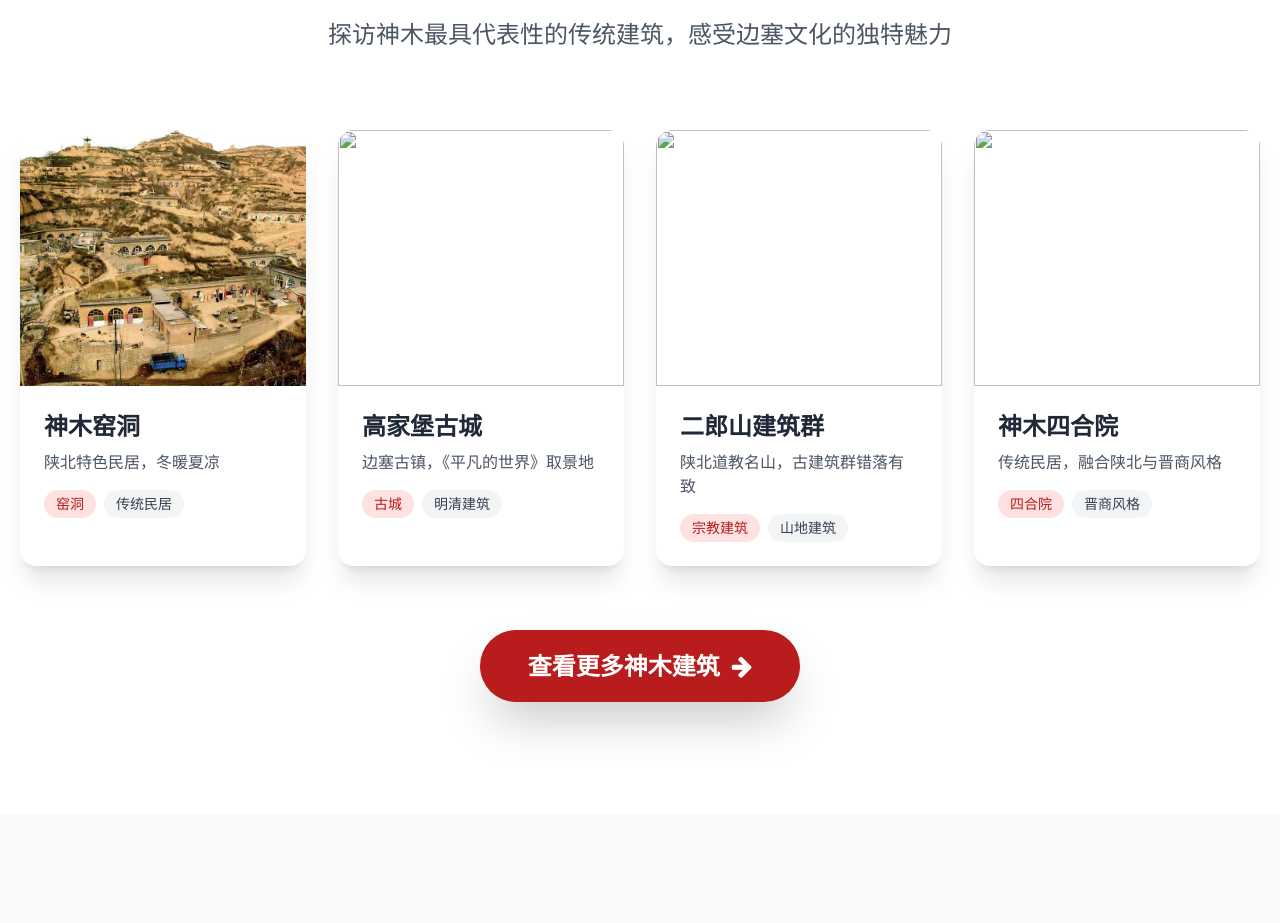
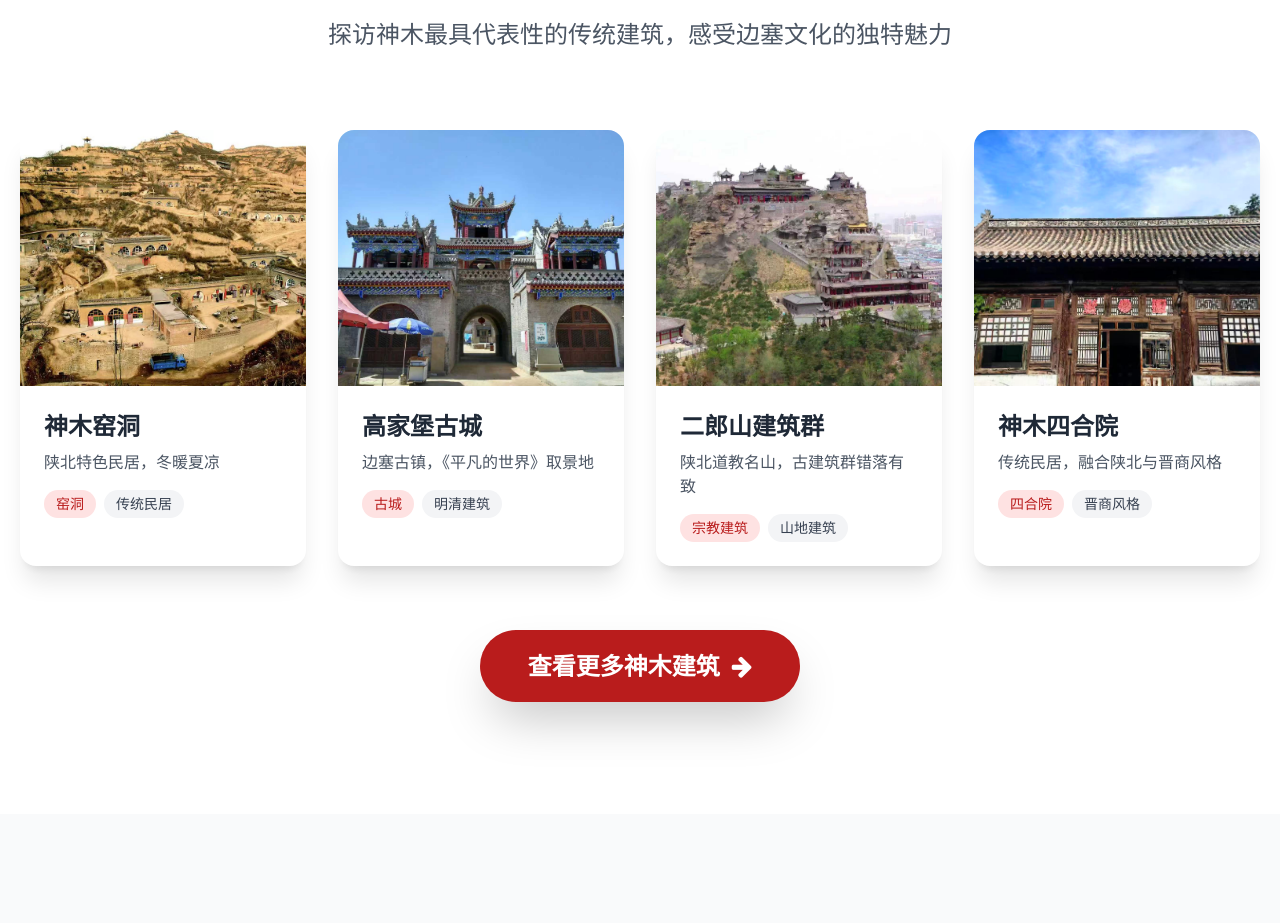
Before and after one commit to zfqx/12.10, a plain HTML site: page index.html in a window 1280 px wide. Shown: the part 3140-4063 px from the top of the page. Drawn offline with nearby package versions, Linux system fonts and the light colour scheme.

Commit message:
Update index.html

```diff
--- a/index.html
+++ b/index.html
@@ -416,7 +416,7 @@
                 <!-- 高家堡古城 -->
                 <div class="bg-white rounded-2xl shadow-xl overflow-hidden card-hover group">
                     <div class="relative">
-                        <img src="" alt="" class="w-full h-64 object-cover">
+                        <img src="\12.10\2.jpg" alt="" class="w-full h-64 object-cover">
                         <!-- 悬停渐变遮罩 -->
                         <div class="absolute inset-0 bg-gradient-to-t from-black/70 to-transparent opacity-0 group-hover:opacity-100 transition-opacity flex items-end">
                             <a href="architecture.html#gaojiabao" class="block w-full p-6 text-white text-xl font-bold">查看详情</a>
@@ -435,7 +435,7 @@
                 <!-- 二郎山建筑群 -->
                 <div class="bg-white rounded-2xl shadow-xl overflow-hidden card-hover group">
                     <div class="relative">
-                        <img src="" alt="" class="w-full h-64 object-cover">
+                        <img src="\12.10\3.jpg" alt="" class="w-full h-64 object-cover">
                         <!-- 悬停渐变遮罩 -->
                         <div class="absolute inset-0 bg-gradient-to-t from-black/70 to-transparent opacity-0 group-hover:opacity-100 transition-opacity flex items-end">
                             <a href="architecture.html#erlangshan" class="block w-full p-6 text-white text-xl font-bold">查看详情</a>
@@ -454,7 +454,7 @@
                 <!-- 神木四合院 -->
                 <div class="bg-white rounded-2xl shadow-xl overflow-hidden card-hover group">
                     <div class="relative">
-                        <img src="" alt="" class="w-full h-64 object-cover">
+                        <img src="\12.10\4.jpg" alt="" class="w-full h-64 object-cover">
                         <!-- 悬停渐变遮罩 -->
                         <div class="absolute inset-0 bg-gradient-to-t from-black/70 to-transparent opacity-0 group-hover:opacity-100 transition-opacity flex items-end">
                             <a href="architecture.html#siheyuan" class="block w-full p-6 text-white text-xl font-bold">查看详情</a>
```
